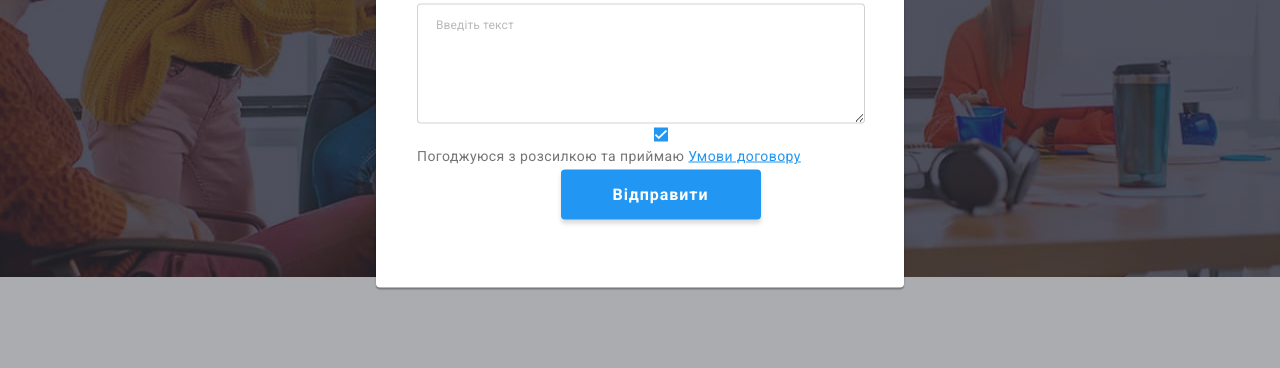
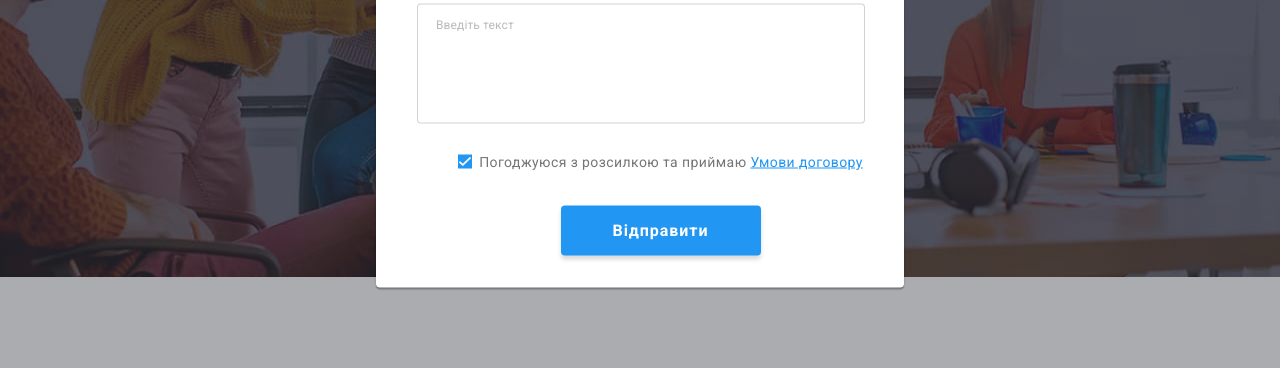
Before and after one commit to TanyaEdyna/goit-markup-hw-06, a plain HTML site: page index.html in a window 1280 px wide. Both pictures are taken after a click on the button "Замовити послугу". Shown: the part 403-771 px from the top of the page. Drawn offline with nearby package versions, Linux system fonts and the light colour scheme.

Commit message:
edited modal

```diff
--- a/css/style.css
+++ b/css/style.css
@@ -802,6 +802,8 @@ padding-top: 0;
    height: 120px;
    border: 1px solid rgba(33, 33, 33, 0.2);
    border-radius: 4px;
+   margin-bottom: 20px;
+   resize: none;
  }
 
  .modal-btn-submit {
@@ -846,9 +848,13 @@ padding-top: 0;
  .chekbox-wrapper {
    display: flex;
    justify-content: center;
+   align-items: center;
+   margin-bottom: 30px;
+
  }
  .chekbox-icon {
    background-color: var(--accent-color);
+   margin-right: 7px;
  }
  /* ------visually-hidden ------*/
   .visually-hidden {
--- a/index.html
+++ b/index.html
@@ -538,6 +538,7 @@
             name="user-message"
             id="user-message"
             placeholder="Введіть текст"
+
           ></textarea>
 
           <label>
@@ -546,10 +547,9 @@
               <svg class="chekbox-icon" width="14" height="14">
                 <use href="./images/icons.svg#icon-check"></use>
               </svg>
-            </div>
-            <span class="chekbox-text">Погоджуюся з розсилкою та приймаю</span>
-            <a class="chekbox-link" href="#">Умови договору</a></label
-          >
+               <span class="chekbox-text">Погоджуюся з розсилкою та приймаю
+            <a class="chekbox-link" href="#">Умови договору</a></span></label></div>
+
           <button class="modal-btn-submit" type="submit">Відправити</button>
         </form>
       </div>
```
